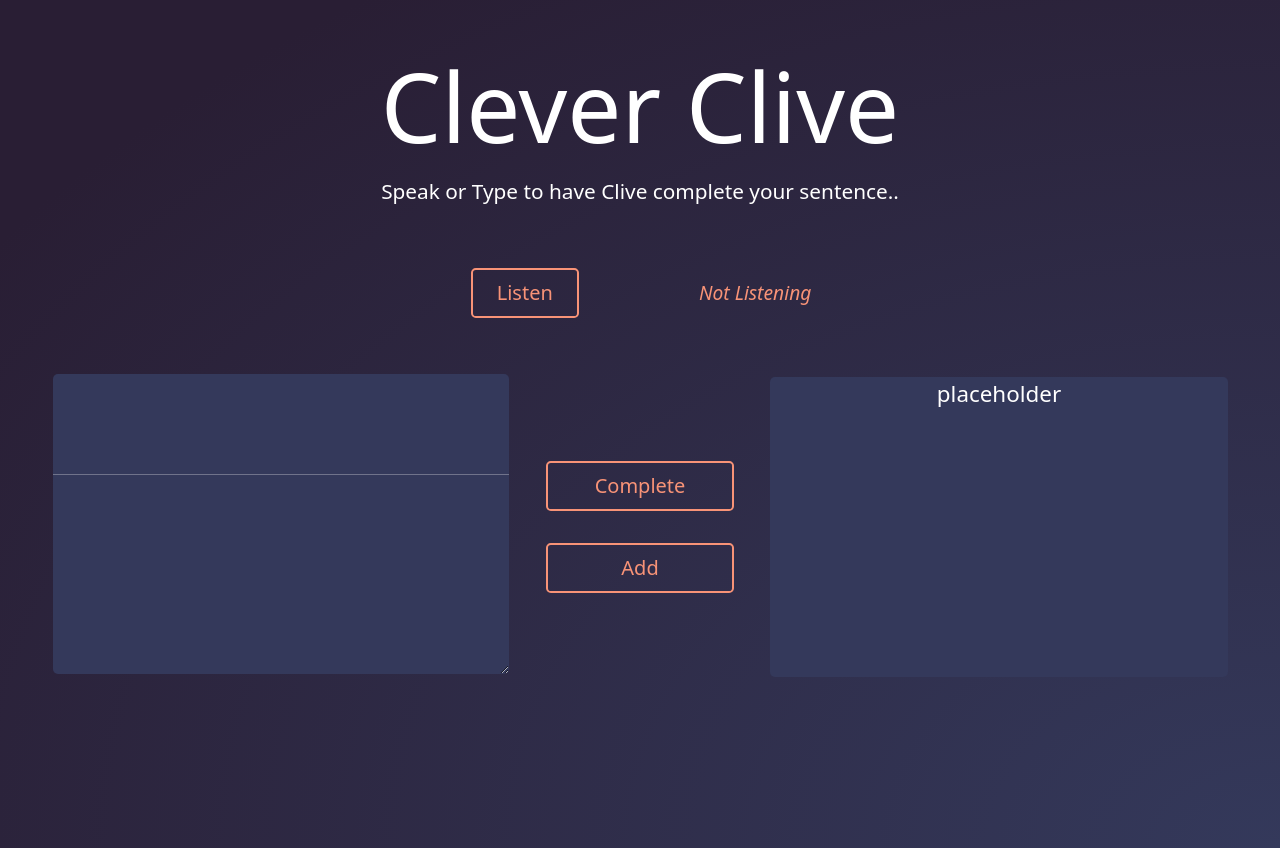
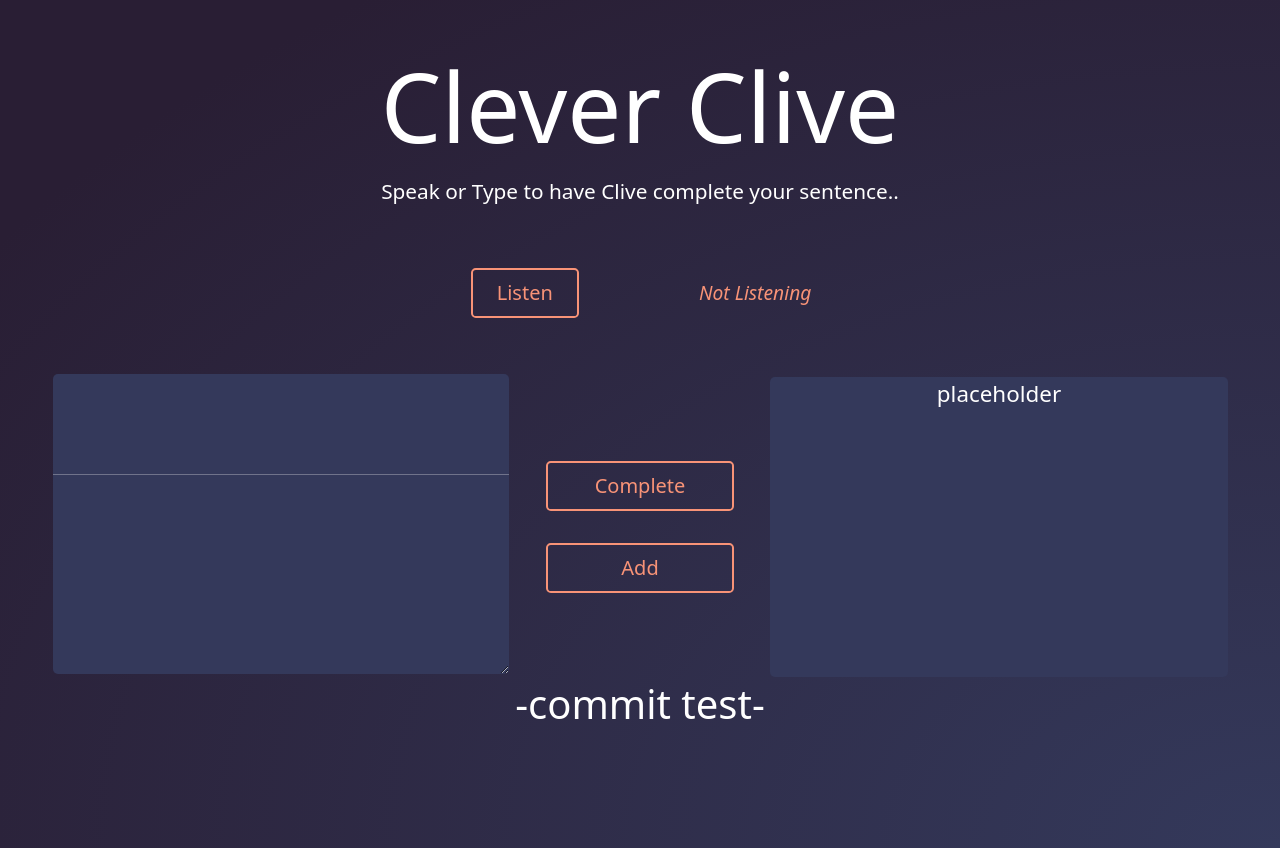
Before and after one commit to erancie/stories-assistant, a React (Create React App) app: page / in a window 1280 px wide. Built offline with nearby package versions, Linux system fonts and the light colour scheme; what openai-api would draw is missing.

Commit message:
auto deploy test

```diff
--- a/src/App.js
+++ b/src/App.js
@@ -126,6 +126,8 @@ export default function App() {
           </div>
         </div>
 
+        <h1> -commit test- </h1>
+
       </div>
     </div>
   )
```
Also changed, not shown: firebase.json (added), 1 other file (tests, documents, lock files or other folders).
